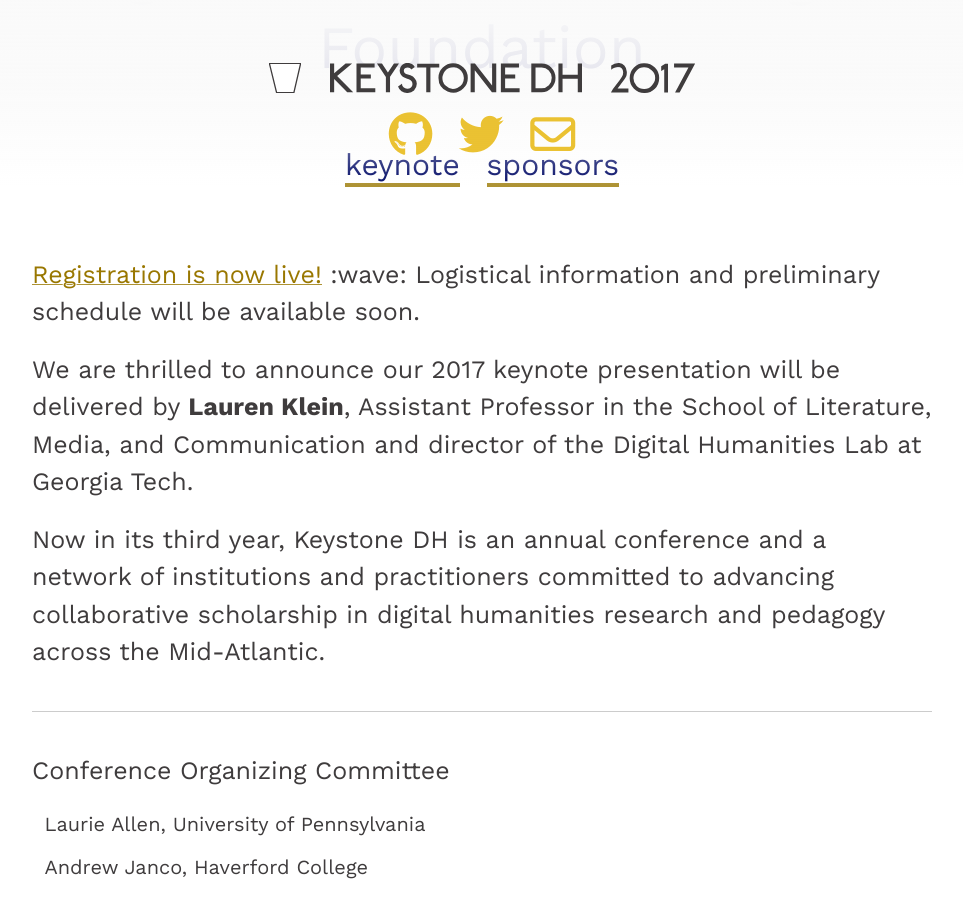
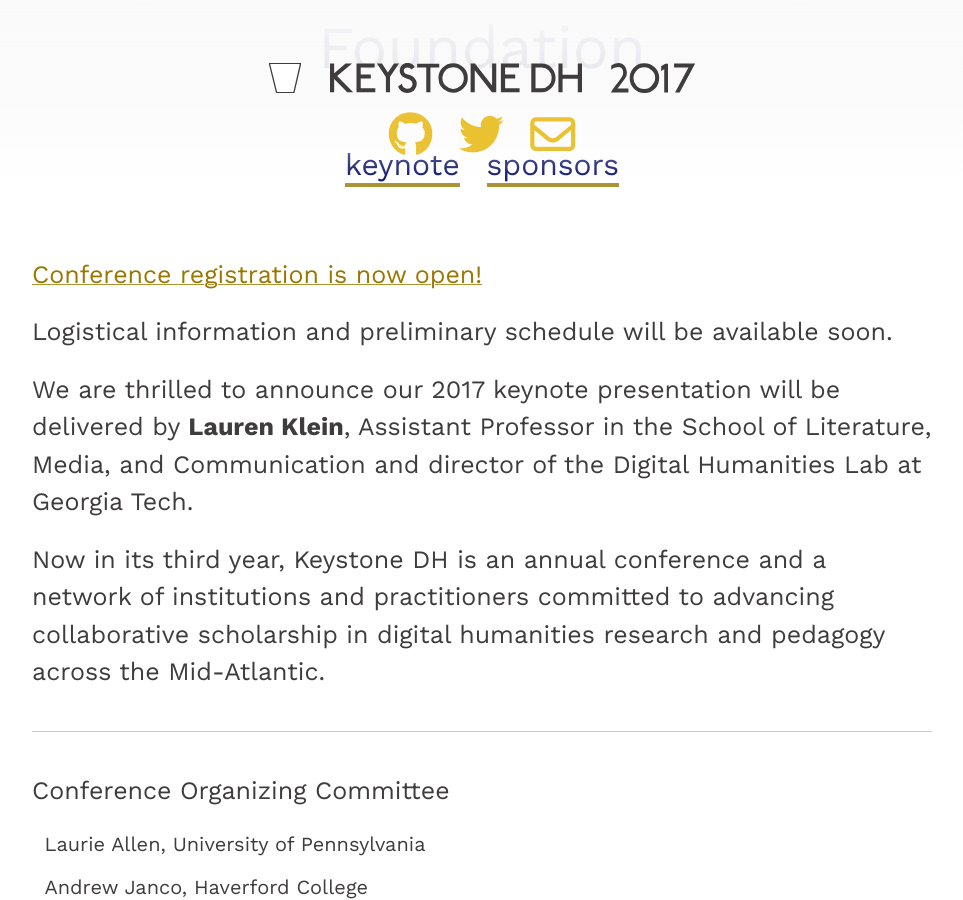
Before and after one commit to histlib/2017, a Jekyll site: the page built from index.md, in a window 1280 px wide and 900 px high, scrolled down 394 px. Shown: the whole window, without its empty margins (158-1121 px from the left). Built offline with Jekyll 4.4.1, drawn with Linux system fonts in a browser that asks for light colours; nearby versions of some CDN libraries.

Commit message:
removes emoji that somehow broke styles

```diff
--- a/index.md
+++ b/index.md
@@ -9,7 +9,9 @@
 <div class="site-nav">{% include navigation.html %}</div>
 <br/>
 
-[Registration is now live!](https://www.eventbrite.com/e/keystone-dh-2017-tickets-33716730649) :wave: Logistical information and preliminary schedule will be available soon.
+[Conference registration is now open!](https://www.eventbrite.com/e/keystone-dh-2017-tickets-33716730649)
+
+Logistical information and preliminary schedule will be available soon.
 
 We are thrilled to announce our 2017 keynote presentation will be delivered by **Lauren Klein**, Assistant Professor in the School of Literature, Media, and Communication and director of the Digital Humanities Lab at Georgia Tech.
 
```
